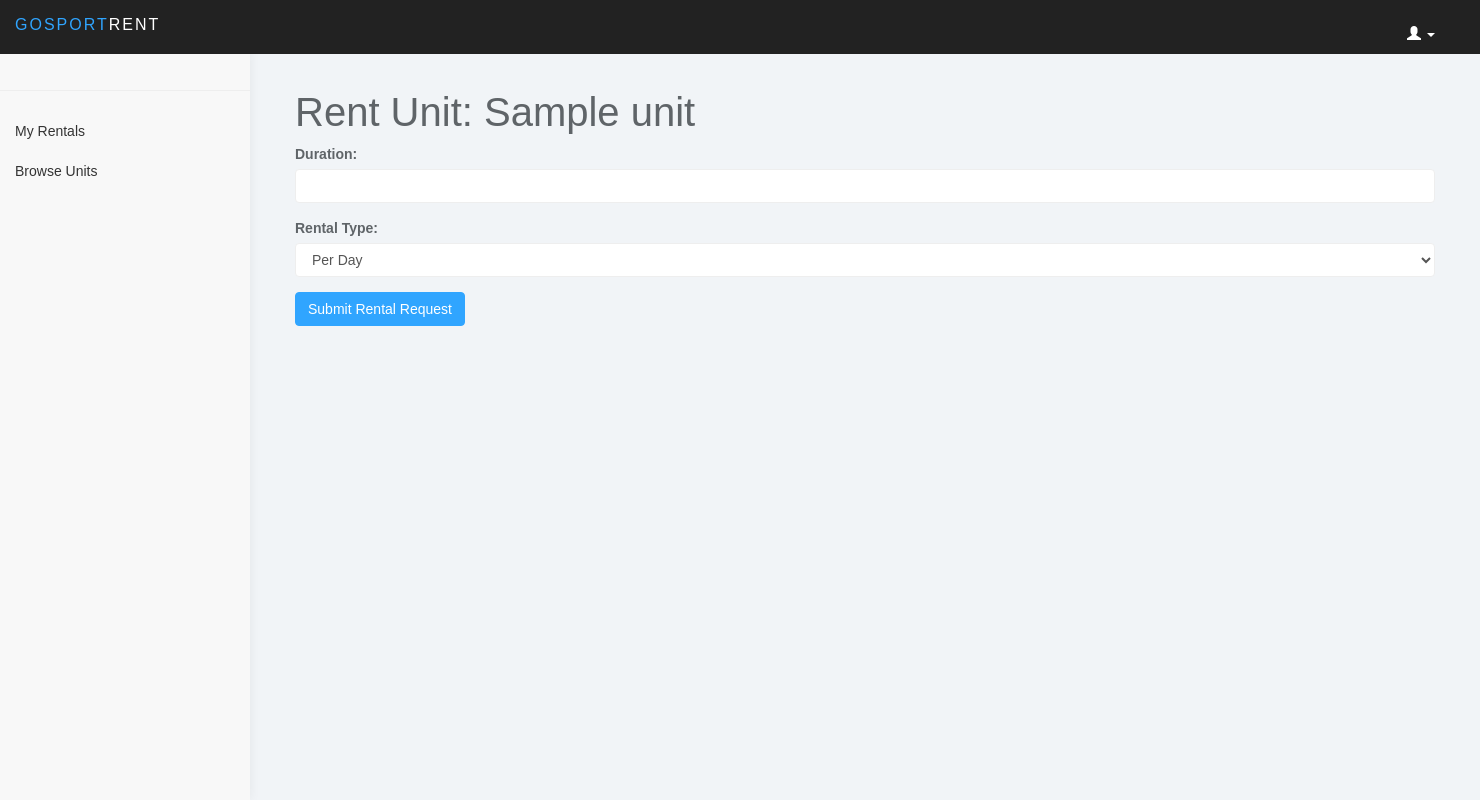
After one commit to JstGrizz/GoSportRent, a CodeIgniter 4 app: the page made by app/Views/rent_unit.php in a window 1480 px wide. The commit adds this page. Run offline with PHP 8.4 and a stand-in for CodeIgniter, Linux system fonts and the light colour scheme; the template is opened without the code that fills it: most values are stand-ins (such as "Sample title", 1, 10 or a date in 2020); data that the repository does not hold is empty; some libraries are stand-ins or nearby versions.

Commit message:
Added Transaction

```diff
--- a/app/Config/Routes.php
+++ b/app/Config/Routes.php
@@ -45,3 +45,8 @@ $routes->post('admin/store_policy', 'AdminController::storePolicy');
 $routes->get('admin/edit_policy/(:num)', 'AdminController::editPolicy/$1');
 $routes->post('admin/update_policy/(:num)', 'AdminController::updatePolicy/$1');
 $routes->get('admin/delete_policy/(:num)', 'AdminController::deletePolicy/$1');
+$routes->get('unit_list', 'UserController::viewUnits');
+$routes->get('rent_unit/(:num)', 'UserController::rentUnit/$1');
+$routes->post('process_rental', 'UserController::processRental');
+$routes->get('my_rentals', 'UserController::myRentals');
+$routes->get('pay_rental/(:num)', 'UserController::payRental/$1');
--- a/app/Controllers/Auth.php
+++ b/app/Controllers/Auth.php
@@ -34,7 +34,7 @@ class Auth extends BaseController
                 'role' => $user['role'],
                 'isLoggedIn' => true
             ]);
-            return redirect()->to(base_url('dashboard'));
+            return redirect()->to(base_url('user_profile'));
         } else {
             return redirect()->to(base_url('login'))->with('error', 'Username or Password is incorrect');
         }
--- /dev/null
+++ b/app/Views/rent_unit.php
@@ -0,0 +1,25 @@
+<?= $this->extend('template/user_layout'); ?>
+
+<?= $this->section('content'); ?>
+<div class="container">
+    <h1>Rent Unit: <?= esc($unit['name']); ?></h1>
+    <form action="<?= base_url('process_rental'); ?>" method="post">
+        <input type="hidden" name="unit_id" value="<?= esc($unit['id']); ?>">
+
+        <div class="form-group">
+            <label for="duration">Duration:</label>
+            <input type="number" class="form-control" id="duration" name="duration" required min="1">
+        </div>
+
+        <div class="form-group">
+            <label for="type">Rental Type:</label>
+            <select class="form-control" id="type" name="type">
+                <option value="day">Per Day</option>
+                <option value="month">Per Month</option>
+            </select>
+        </div>
+
+        <button type="submit" class="btn btn-primary">Submit Rental Request</button>
+    </form>
+</div>
+<?= $this->endSection(); ?>
--- a/app/Views/template/sidebar.php
+++ b/app/Views/template/sidebar.php
@@ -5,34 +5,48 @@
                 data-target="#sidebar-collapse">
                 <span class="sr-only">Toggle navigation</span>
             </button>
-            <a class="navbar-brand" href="#"><span>Lumino</span>Admin</a>
+            <a class="navbar-brand" href="#">
+                <span>GoSport</span>Rent
+            </a>
             <ul class="user-menu">
                 <li class="dropdown pull-right">
-                    <a href="#" class="dropdown-toggle" data-toggle="dropdown"><span
-                            class="glyphicon glyphicon-user"></span> <?= session()->get('username') ?? 'User'; ?> <span
-                            class="caret"></span></a>
+                    <a href="#" class="dropdown-toggle" data-toggle="dropdown">
+                        <span class="glyphicon glyphicon-user"></span> <?= session()->get('username') ?? 'User'; ?>
+                        <span class="caret"></span>
+                    </a>
                     <ul class="dropdown-menu" role="menu">
-                        <li><a href="<?= base_url('user_profile'); ?>"><span class="glyphicon glyphicon-user"></span>
-                                Profile</a></li>
-                        <li><a href="#"><span class="glyphicon glyphicon-cog"></span> Settings</a></li>
-                        <li><a href="<?= base_url('logout'); ?>"><span class="glyphicon glyphicon-log-out"></span>
-                                Logout</a></li>
+                        <li><a href="<?= base_url('user_profile'); ?>">
+                                <span class="glyphicon glyphicon-user"></span> Profile
+                            </a></li>
+                        <li><a href="<?= base_url('logout'); ?>">
+                                <span class="glyphicon glyphicon-log-out"></span> Logout
+                            </a></li>
                     </ul>
                 </li>
             </ul>
         </div>
     </div>
 </nav>
+
 <div id="sidebar-collapse" class="col-sm-3 col-lg-2 sidebar">
-    <form role="search">
-        <div class="form-group">
-        </div>
-    </form>
     <ul class="nav menu">
-        <li><a href="<?= base_url('admin/users'); ?>"> Master User</a></li>
-        <li><a href="<?= base_url('admin/categories'); ?>"> Master Category</a></li>
-        <li><a href="<?= base_url('admin/units'); ?>"> Master Units</a></li>
-        <li><a href="<?= base_url('admin/rental_history'); ?>"> Rental History</a></li>
-        <li><a href="<?= base_url('admin/policies'); ?>"> Policy Penalties and Fees</a></li>
+        <?php if (session()->get('role') === 'admin'): ?>
+            <form role="search">
+                <div class="form-group">
+                </div>
+            </form>
+            <li><a href="<?= base_url('admin/users'); ?>">Master User</a></li>
+            <li><a href="<?= base_url('admin/categories'); ?>">Master Category</a></li>
+            <li><a href="<?= base_url('admin/units'); ?>">Master Units</a></li>
+            <li><a href="<?= base_url('admin/rental_history'); ?>">Rental History</a></li>
+            <li><a href="<?= base_url('admin/policies'); ?>">Policy Penalties and Fees</a></li>
+        <?php else: ?>
+            <form role="search">
+                <div class="form-group">
+                </div>
+            </form>
+            <li><a href="<?= base_url('my_rentals'); ?>">My Rentals</a></li>
+            <li><a href="<?= base_url('unit_list'); ?>">Browse Units</a></li>
+        <?php endif; ?>
     </ul>
 </div>
--- /dev/null
+++ b/app/Views/template/user_layout.php
@@ -0,0 +1,79 @@
+<!DOCTYPE html>
+<html lang="en">
+
+<head>
+    <meta charset="UTF-8">
+    <meta name="viewport" content="width=device-width, initial-scale=1.0">
+    <title>GoSportRent</title>
+    <link href="<?= base_url('/Assets/lumino/css/bootstrap.min.css'); ?>" rel="stylesheet">
+    <link href="<?= base_url('/Assets/lumino/css/datepicker3.css'); ?>" rel="stylesheet">
+    <link href="<?= base_url('/Assets/lumino/css/styles.css'); ?>" rel="stylesheet">
+    <style>
+        body {
+            font-family: Arial, sans-serif;
+            display: flex;
+            min-height: 100vh;
+            margin: 0;
+        }
+
+        .sidebar {
+            width: 250px;
+            background-color: #f8f8f8;
+            transition: width 0.3s ease;
+        }
+
+        .sidebar.collapsed {
+            width: 60px;
+        }
+
+        .content {
+            flex-grow: 1;
+            padding: 20px;
+            transition: margin-left 0.3s ease;
+        }
+
+        .content.expanded {
+            margin-left: 250px;
+        }
+
+        .content.collapsed {
+            margin-left: 60px;
+        }
+
+        ul {
+            list-style: none;
+            padding: 0;
+            margin: 0;
+        }
+
+        ul li a {
+            display: block;
+            padding: 10px 20px;
+            text-decoration: none;
+            color: #333;
+        }
+
+        ul li a:hover,
+        ul li a.active {
+            background-color: #ddd;
+        }
+
+        table.table thead th,
+        table.table tbody td {
+            text-align: center;
+            vertical-align: middle;
+        }
+    </style>
+</head>
+
+<body>
+    <?= view('template/sidebar'); ?>
+    <div class="content expanded">
+        <?= $this->renderSection('content'); ?>
+    </div>
+
+    <script src="<?= base_url('/Assets/lumino/js/jquery-1.11.1.min.js'); ?>"></script>
+    <script src="<?= base_url('/Assets/lumino/js/bootstrap.min.js'); ?>"></script>
+</body>
+
+</html>
```
Also changed, not shown: app/Controllers/AdminController.php (+19 -4 lines), app/Controllers/UserController.php (+82 -0 lines), app/Models/RentalModel.php (+28 -0 lines), app/Models/UnitModel.php (+6 -1 lines), app/Views/my_rentals.php (added, +39 -0 lines), app/Views/unit_list.php (added, +34 -0 lines).
